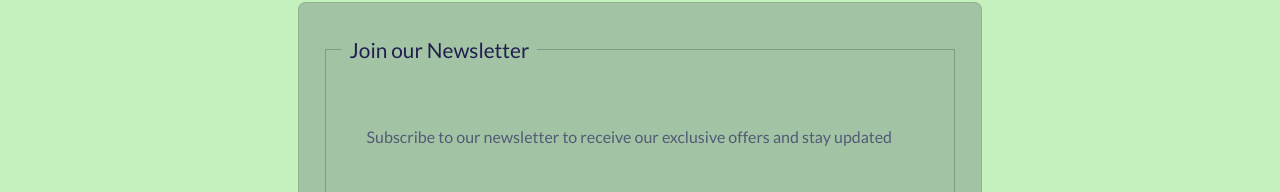
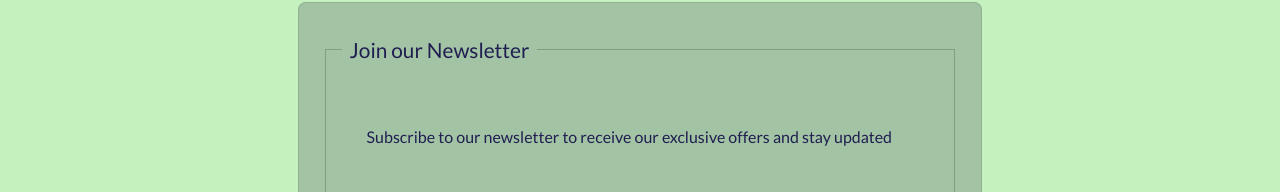
Before and after one commit to festals/wdd130, a plain HTML site: page wwr/index.html in a window 1280 px wide. Shown: the part 1571-1763 px from the top of the page. Drawn offline with nearby package versions, Linux system fonts and the light colour scheme; files whose address does not match are found by name.

Commit message:
add changes

```diff
--- a/wwr/styles/rafting.css
+++ b/wwr/styles/rafting.css
@@ -212,6 +212,10 @@ fieldset {
     padding: 1rem;
 }
 
+fieldset p {
+    color:#201E50;
+}
+
 legend {
     padding: 0.5rem;
     color: #201E50;
```
